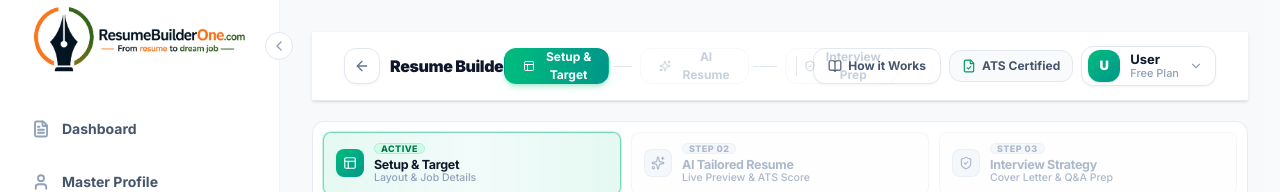
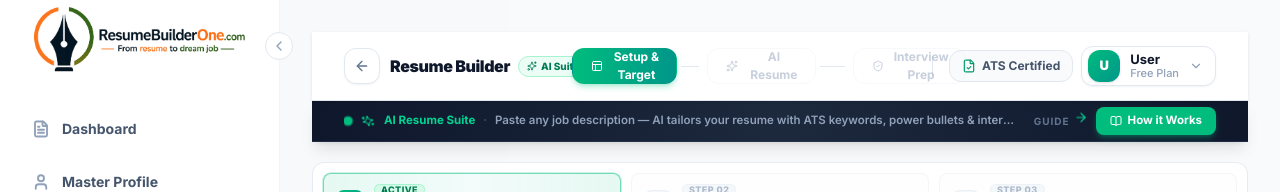
Before and after one commit to infosoltikz-ui/Soltikz, a Next.js app: page /dashboard/create in a window 1280 px wide. Shown: the top 192 px of the page. Built offline with nearby package versions, Linux system fonts and the light colour scheme; no server answers.

Commit message:
feat(ui): add animated dark sub-bar below header with pulsing dot, rotating sparkle, explanation text, bouncing arrow and How it Works button

```diff
--- a/src/components/create-resume/CreateResumeHeader.tsx
+++ b/src/components/create-resume/CreateResumeHeader.tsx
@@ -1,6 +1,6 @@
 'use client'
 
-import { ArrowLeft, Check, Layout, Sparkles, ShieldCheck, FileCheck, ChevronDown, Settings, LogOut, BookOpen } from 'lucide-react'
+import { ArrowLeft, ArrowRight, Check, Layout, Sparkles, ShieldCheck, FileCheck, ChevronDown, Settings, LogOut, BookOpen } from 'lucide-react'
 import Link from 'next/link'
 import { cn } from '@/utils/cn'
 import { useState, useRef, useEffect } from 'react'
@@ -193,16 +193,6 @@ export function CreateResumeHeader({
 
         {/* ── Right: badge + user ── */}
         <div className="flex items-center gap-2 shrink-0">
-          {/* How It Works guide button */}
-          <button
-            onClick={() => setGuideOpen(true)}
-            className="hidden sm:flex items-center gap-1.5 h-9 px-3.5 rounded-xl border border-slate-200 bg-white hover:bg-slate-50 text-slate-600 hover:text-emerald-700 hover:border-emerald-300 transition-all text-[12px] font-bold shadow-xs"
-            title="How to generate your resume"
-          >
-            <BookOpen className="w-3.5 h-3.5" />
-            <span className="hidden lg:block">How it Works</span>
-          </button>
-
           <div className="hidden lg:flex items-center gap-1.5 text-[12px] font-bold text-slate-600 bg-slate-50 px-3 py-1.5 rounded-xl border border-slate-200">
             <FileCheck className="w-3.5 h-3.5 text-emerald-600 shrink-0" />
             <span>ATS Certified</span>
@@ -212,6 +202,55 @@ export function CreateResumeHeader({
 
       </div>
     </header>
+
+    {/* ── Animated Sub-bar ── */}
+    <div className="sticky top-[68px] z-30 bg-gradient-to-r from-slate-900 via-slate-800 to-slate-900 border-b border-slate-700/50 shadow-lg">
+      <div className="max-w-[1600px] mx-auto px-4 sm:px-6 lg:px-8 h-10 flex items-center justify-between gap-4">
+
+        {/* Left: pulsing dot + sparkle + explanation text */}
+        <div className="flex items-center gap-2.5 min-w-0 flex-1 overflow-hidden">
+          {/* Live pulsing dot */}
+          <span className="relative flex h-2 w-2 shrink-0">
+            <span className="animate-ping absolute inline-flex h-full w-full rounded-full bg-emerald-400 opacity-75" />
+            <span className="relative inline-flex rounded-full h-2 w-2 bg-emerald-500" />
+          </span>
+
+          {/* Rotating sparkle icon */}
+          <Sparkles
+            className="w-3 h-3 text-emerald-400 shrink-0"
+            style={{ animation: 'spin 5s linear infinite' }}
+          />
+
+          {/* Explanation text */}
+          <p className="text-[11.5px] font-semibold text-slate-400 whitespace-nowrap overflow-hidden text-ellipsis">
+            <span className="text-emerald-400 font-bold">AI Resume Suite</span>
+            <span className="mx-2 text-slate-600">·</span>
+            Paste any job description — AI tailors your resume with ATS keywords, power bullets &amp; interview prep in under 3 min.
+          </p>
+        </div>
+
+        {/* Right: bouncing arrow + How it Works button */}
+        <div className="flex items-center gap-2 shrink-0">
+          <span className="hidden sm:flex items-center gap-1 text-slate-500">
+            <span className="text-[10px] font-bold text-slate-500 uppercase tracking-widest">Guide</span>
+            <ArrowRight
+              className="w-3.5 h-3.5 text-emerald-400"
+              style={{ animation: 'bounce 1s ease-in-out infinite alternate' }}
+            />
+          </span>
+
+          <button
+            onClick={() => setGuideOpen(true)}
+            className="flex items-center gap-1.5 h-7 px-3.5 rounded-lg bg-emerald-500 hover:bg-emerald-400 text-white text-[11.5px] font-bold transition-all shadow-md shadow-emerald-500/30 hover:shadow-emerald-400/40 hover:scale-[1.03] active:scale-[0.97] select-none"
+          >
+            <BookOpen className="w-3 h-3 shrink-0" />
+            How it Works
+          </button>
+        </div>
+
+      </div>
+    </div>
     </>
+
   )
 }
```
